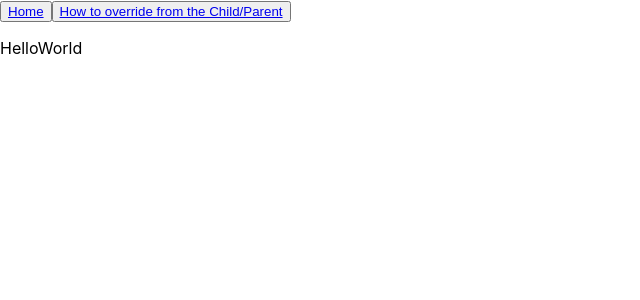
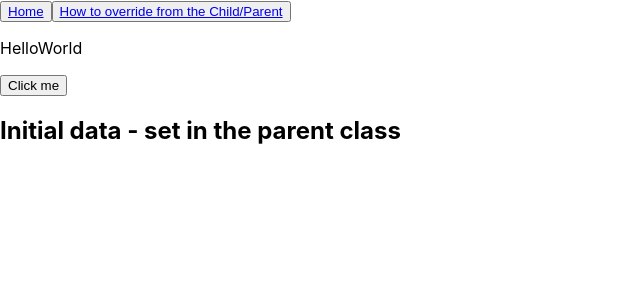
Before and after one commit to tdrydendiaz/quad, a React (Create React App) app in the folder client/: page /Unit in a window 1280 px wide. Shown: the top 300 px of the page, without its empty margins (0-640 px from the left). Built offline with nearby package versions, Linux system fonts and the light colour scheme.

Commit message:
added some details to node FE

```diff
--- a/client/src/Router.js
+++ b/client/src/Router.js
@@ -21,8 +21,8 @@ function RoutingExample() {
 
 <p>HelloWorld</p>
 
- <Route exact path="/" />
-        <Route path="/parentChild" component={Unit} />
+        <Route exact path="/" />
+        <Route path="/Unit" component={Unit} />
 
       </div>
     </Router>
```
